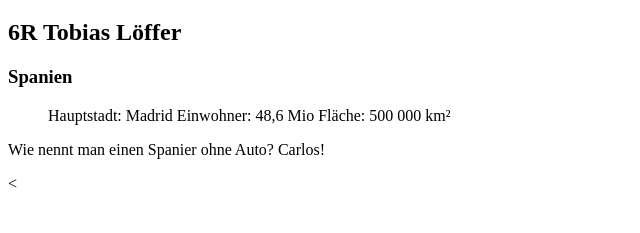
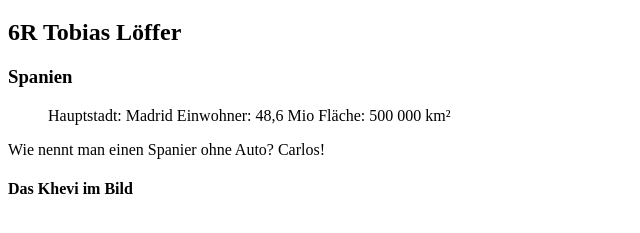
Before and after one commit to erfgbghnmjkl/loeffler-6test-web, a plain HTML site: page index.html in a window 1280 px wide. Shown: the part 61-294 px from the top of the page, without its empty margins (0-640 px from the left). Drawn offline with Linux system fonts and the light colour scheme.

Commit message:
Update index.html
Aufgabe 2 erledigt

```diff
--- a/index.html
+++ b/index.html
@@ -16,7 +16,8 @@
 
                 <p>Wie nennt man einen Spanier ohne Auto?
                 Carlos!</p>
-                <
+
+                <h4>Das Khevi im Bild</h4>
 
 
 
```
